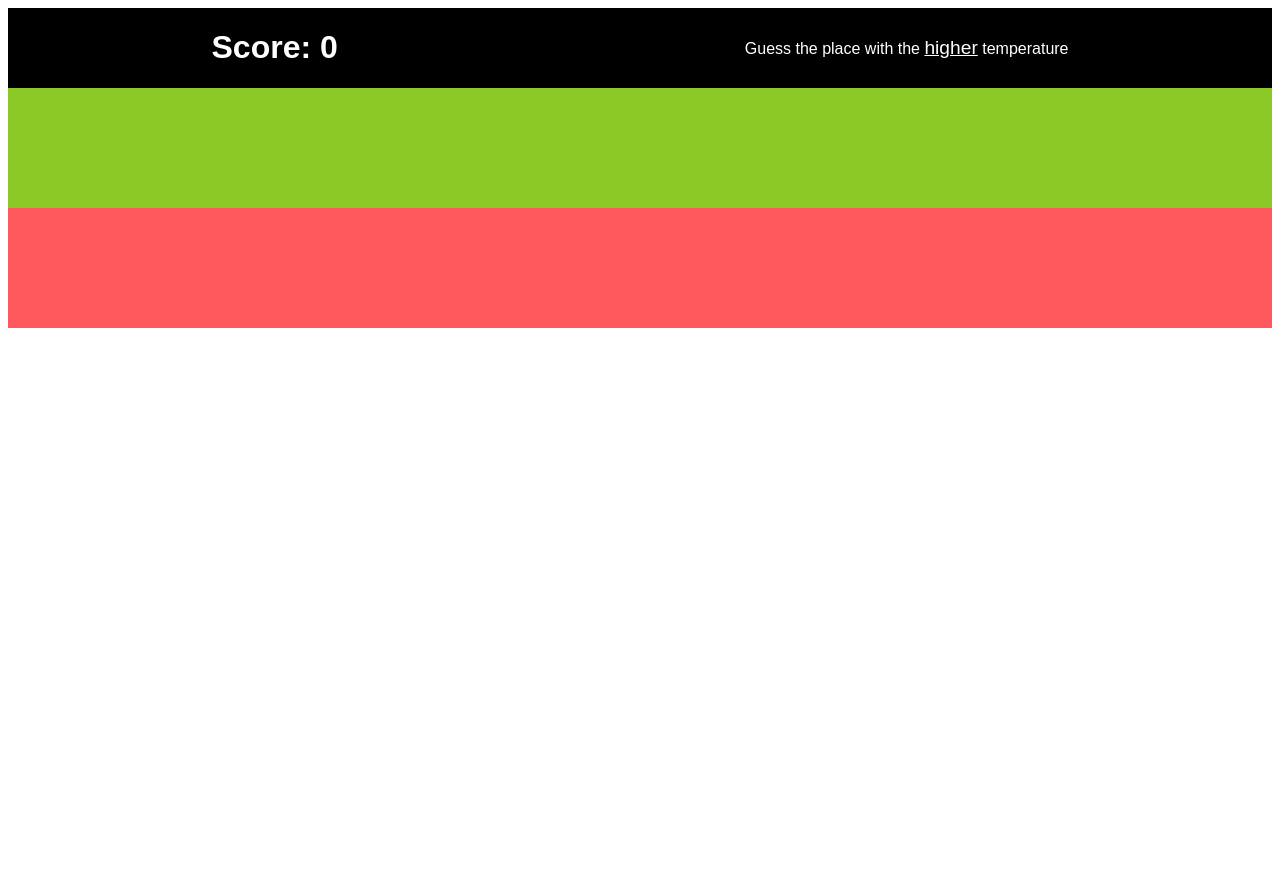
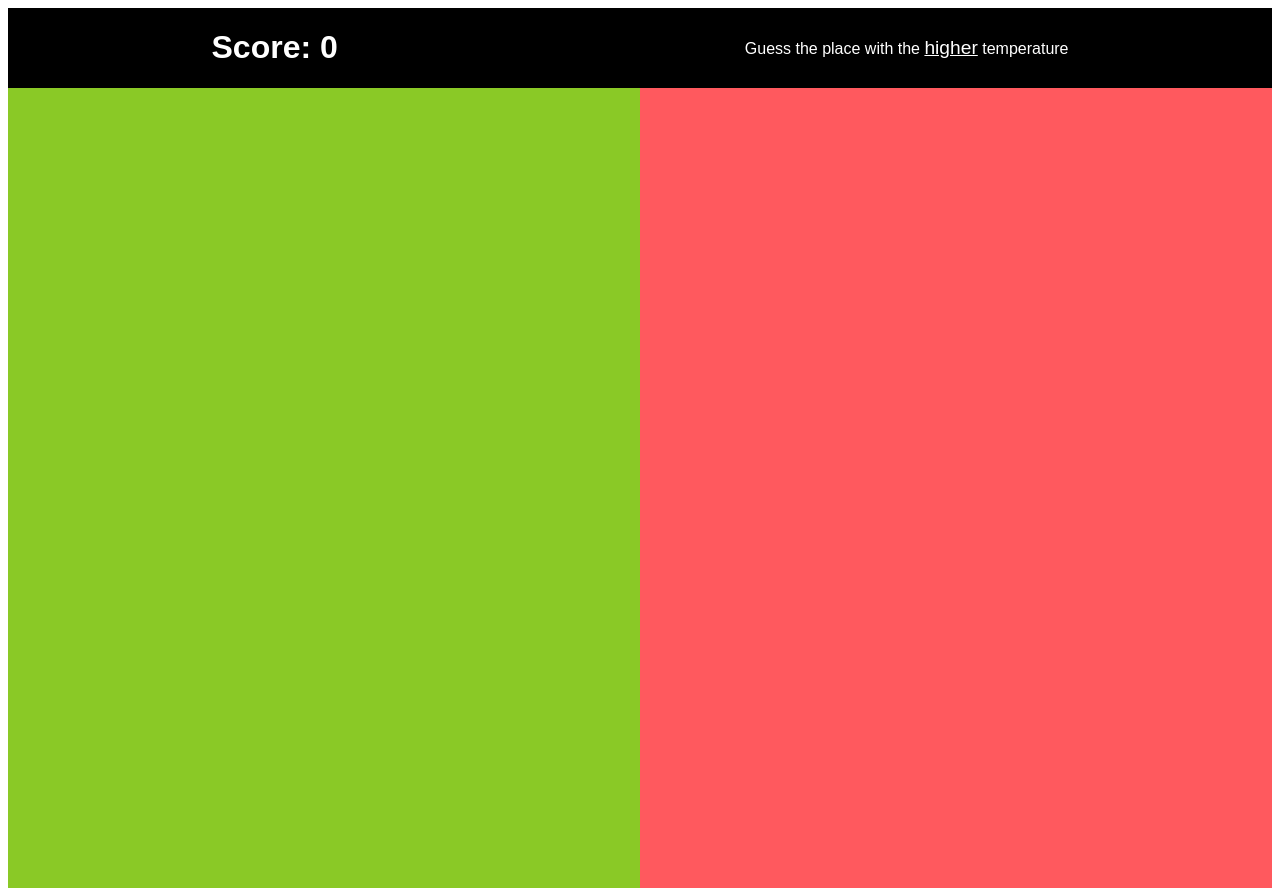
Before and after one commit to LorenzoTurco/Location-Widget-App, a React (Create React App) app in the folder location-widget-app/: page / in a window 1280 px wide. Before the commit the page ends 800 px from the top, so only its background shows below. Built offline with nearby package versions, Linux system fonts and the light colour scheme; no server answers.

Commit message:
cards now stretch to the bottom of the screen

```diff
--- a/location-widget-app/src/Components/CardContainer/CardContainer.scss
+++ b/location-widget-app/src/Components/CardContainer/CardContainer.scss
@@ -1,5 +1,13 @@
-.container {
+.main-screen {
   display: grid;
   grid-template-columns: repeat(2, minmax(0, 1fr));
   justify-items: center;
+  height: 100vh;
 }
+
+.gameover-screen {
+  display: flex;
+  justify-content: center;
+  height: 100vh;
+  margin-top: 10rem;
+}
```
